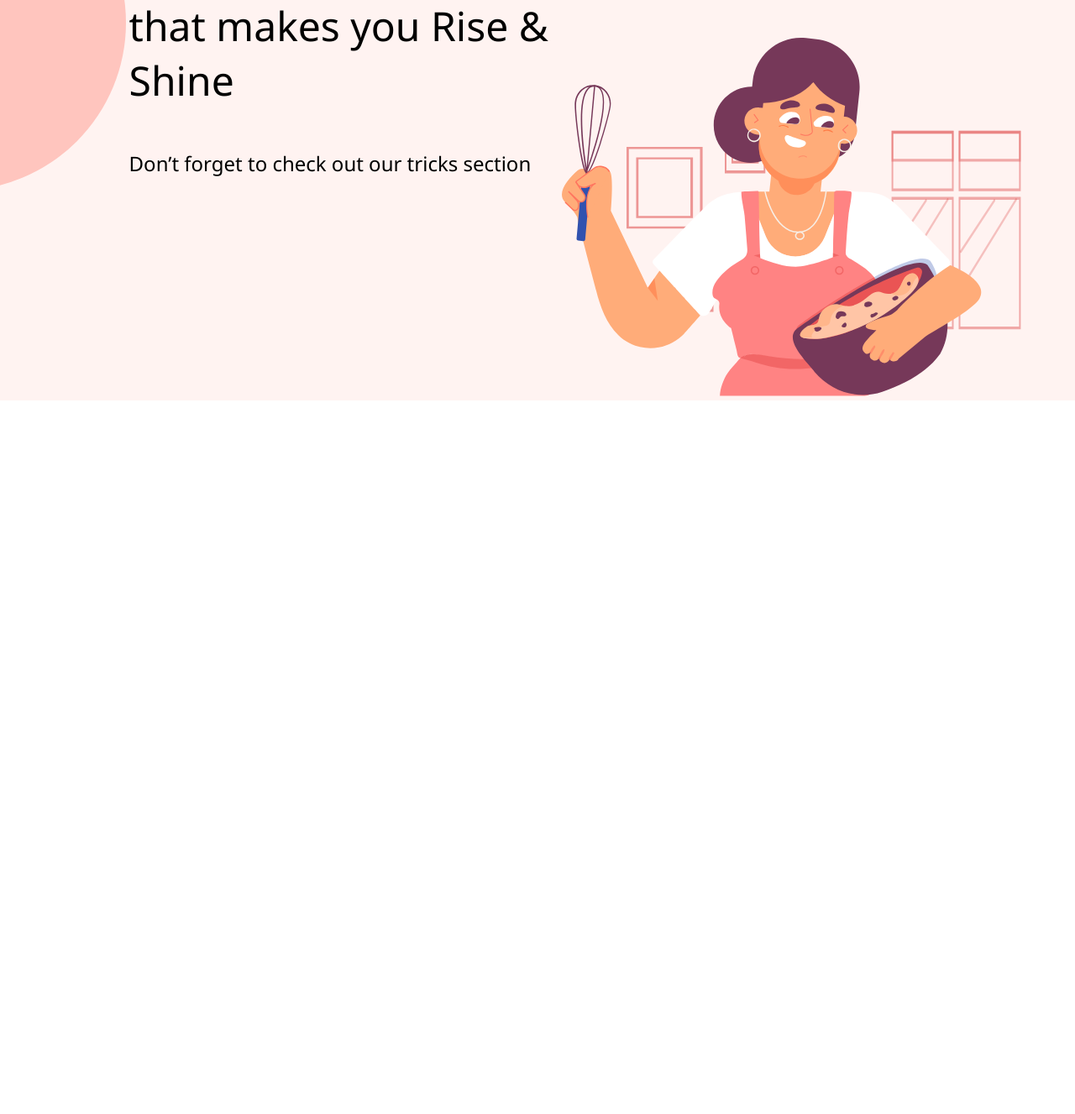
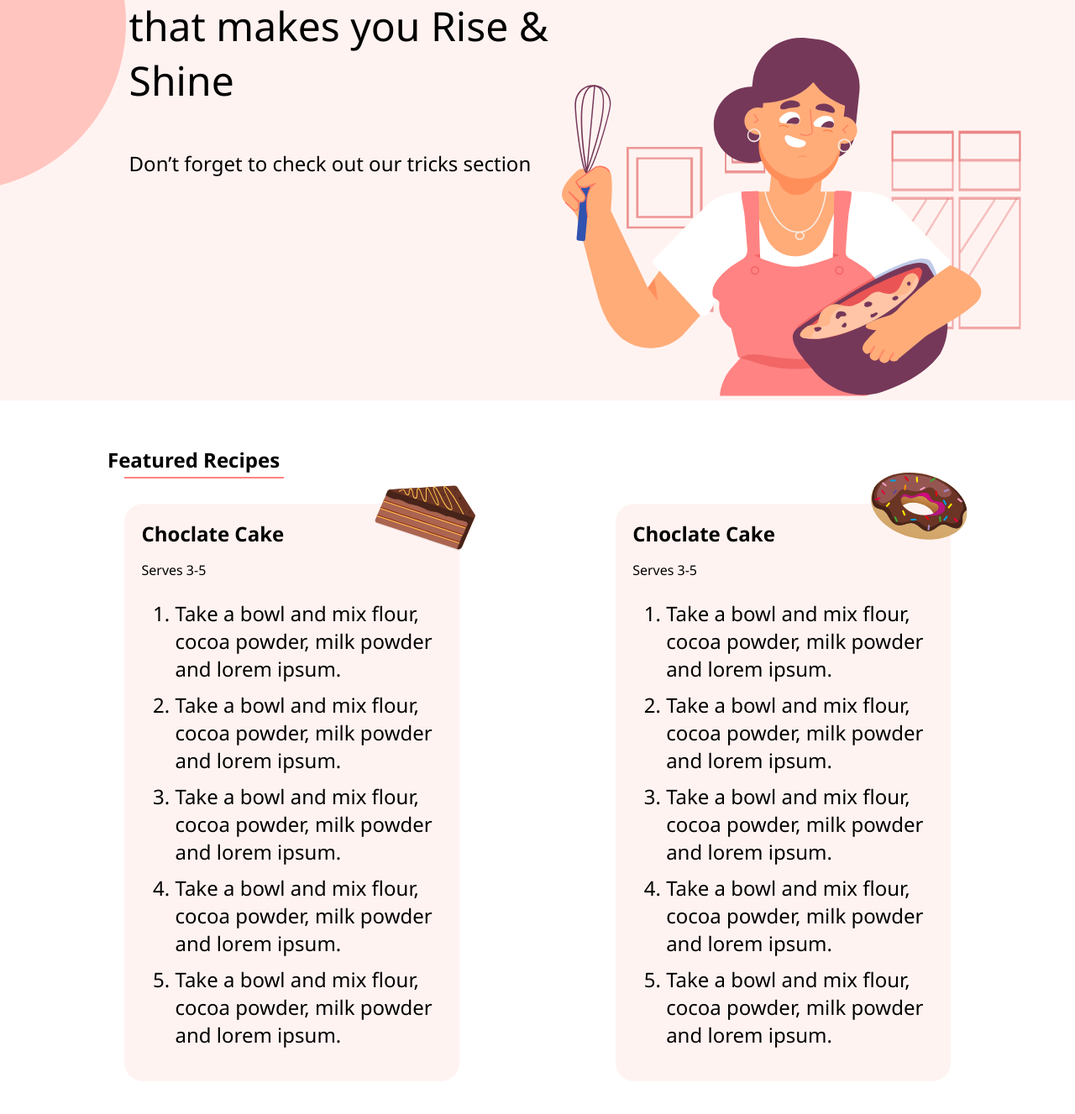
Before and after one commit to akshat112/Craft404-HandsOn, a plain HTML site: page index.html in a window 1280 px wide. Shown: the part 323-1650 px from the top of the page at 84% size. Before the commit the page ends 800 px from the top, so only its background shows below. Drawn offline with Linux system fonts and the light colour scheme.

Commit message:
SECTION 2 : FEATURED RECIPES

```diff
--- a/assets/css/styles.css
+++ b/assets/css/styles.css
@@ -92,3 +92,46 @@ nav {
   margin-top: 50px;
   font-size: 24px;
 }
+
+/* FEATURED RECIPES SECTION */
+
+.featured-body {
+  height: 100%;
+  padding: 50px 10%;
+  margin-bottom: 50px;
+}
+
+.featured-line {
+  width: 190px;
+  height: 2px;
+  background-color: #ff8383;
+  margin-left: 20px;
+}
+.featured-cardwrap {
+  margin: 10px auto;
+}
+
+.featured-card {
+  width: 35%;
+  padding: 15px 2%;
+  border-radius: 22px;
+  background-color: #fff3f1;
+  display: inline-block;
+  margin: 20px;
+  position: relative;
+}
+.featured-icon {
+  position: absolute;
+  top: -50px;
+  right: -30px;
+}
+.float-right {
+  float: right;
+}
+.featured-list {
+  font-size: 24px;
+  line-height: 33px;
+}
+.featured-list li {
+  margin-top: 10px;
+}
--- a/index.html
+++ b/index.html
@@ -7,6 +7,7 @@
     <link rel="stylesheet" href="assets/css/styles.css" />
   </head>
   <body>
+    <!-- LANDING SECTION STARTS -->
     <section>
       <div class="landing-body">
         <div class="bg-circle landing-circle-1"></div>
@@ -34,5 +35,82 @@
         </div>
       </div>
     </section>
+    <!-- LANDING SECTION ENDS -->
+
+    <!-- FEATURED RECIPES SECTION START -->
+    <section>
+      <div class="featured-body">
+        <div class="featured-heading">
+          <h1>Featured Recipes</h1>
+          <div class="featured-line"></div>
+        </div>
+        <div class="featured-cardwrap">
+          <div class="featured-card">
+            <div class="featured-icon">
+              <img src="assets/svg/cake.svg" alt="" />
+            </div>
+            <h1>Choclate Cake</h1>
+            <p>Serves 3-5</p>
+
+            <div class="featured-list">
+              <ol>
+                <li>
+                  Take a bowl and mix flour, cocoa powder, milk powder and lorem
+                  ipsum.
+                </li>
+                <li>
+                  Take a bowl and mix flour, cocoa powder, milk powder and lorem
+                  ipsum.
+                </li>
+                <li>
+                  Take a bowl and mix flour, cocoa powder, milk powder and lorem
+                  ipsum.
+                </li>
+                <li>
+                  Take a bowl and mix flour, cocoa powder, milk powder and lorem
+                  ipsum.
+                </li>
+                <li>
+                  Take a bowl and mix flour, cocoa powder, milk powder and lorem
+                  ipsum.
+                </li>
+              </ol>
+            </div>
+          </div>
+          <div class="featured-card float-right">
+            <div class="featured-icon">
+              <img src="assets/svg/donut.svg" alt="" />
+            </div>
+            <h1>Choclate Cake</h1>
+            <p>Serves 3-5</p>
+            <div class="featured-list">
+              <ol>
+                <li>
+                  Take a bowl and mix flour, cocoa powder, milk powder and lorem
+                  ipsum.
+                </li>
+                <li>
+                  Take a bowl and mix flour, cocoa powder, milk powder and lorem
+                  ipsum.
+                </li>
+                <li>
+                  Take a bowl and mix flour, cocoa powder, milk powder and lorem
+                  ipsum.
+                </li>
+                <li>
+                  Take a bowl and mix flour, cocoa powder, milk powder and lorem
+                  ipsum.
+                </li>
+                <li>
+                  Take a bowl and mix flour, cocoa powder, milk powder and lorem
+                  ipsum.
+                </li>
+              </ol>
+            </div>
+          </div>
+        </div>
+      </div>
+    </section>
+    <!-- FEATURED RECIPES SECTION ENDS -->
   </body>
 </html>
```
